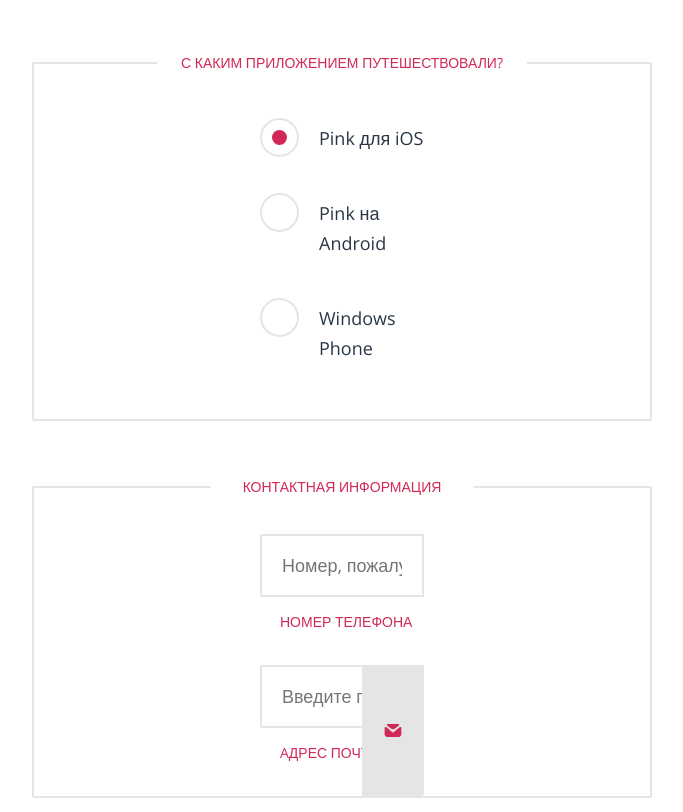
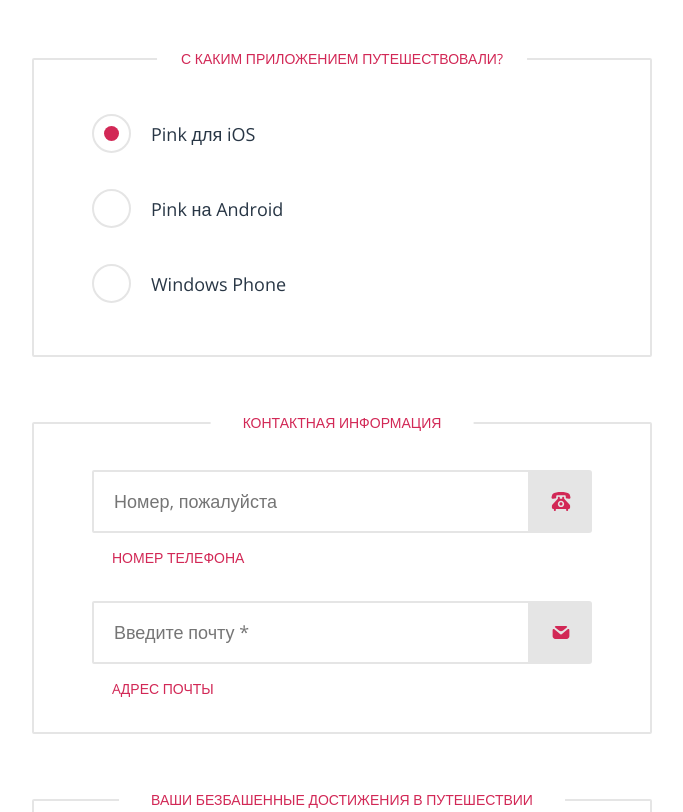
Before and after one commit to Klinkent/pink-template, a website built with webpack: page src/html/views/form.html in a window 1280 px wide. Shown: the part 962-1774 px from the top of the page, without its empty margins (298-981 px from the left). Built offline with nearby package versions, Linux system fonts and the light colour scheme.

Commit message:
фикс адаптива

```diff
--- a/src/scss/style.scss
+++ b/src/scss/style.scss
@@ -383,6 +383,18 @@
   }
 }
 
+/// ааааааа aaaaa
+@media (max-width: 659px) {
+
+  .form__fieldset-inner,
+  .form__title {
+    width: 320px;
+    padding-left: 20px;
+    padding-right: 20px;
+    margin: 0 auto;
+  }
+}
+
 .form {
   margin: 0;
   padding-top: 10px;
@@ -413,18 +425,9 @@
   }
 }
 
-.form__fieldset-inner,
-.form__title {
-  width: 320px;
-  padding-left: 20px;
-  padding-right: 20px;
-  margin: 0 auto;
-}
-
 .form__fieldset--achievements {
   background-color: rgb(242, 242, 242);
 }
-
 
 .form__field-text {
   display: -ms-flexbox;
@@ -459,6 +462,10 @@
   line-height: 30px;
   color: rgb(40, 54, 69);
   outline: 0;
+}
+
+.form__input-wrapper {
+  position: relative;
 }
 
 .form__text-label+.form__input-wrapper,
@@ -595,18 +602,6 @@
   margin-bottom: 43px;
 }
 
-
-@media (max-width: 659px) {
-
-  .form__fieldset-inner,
-  .form__title {
-    width: 320px;
-    padding-left: 20px;
-    padding-right: 20px;
-    margin: 0 auto;
-  }
-}
-
 .form__radio-fields {
   padding-top: 20px;
 }
@@ -692,17 +687,6 @@
   line-height: 18px;
   font-weight: 400;
   text-transform: uppercase;
-}
-
-@media (max-width: 659px) {
-
-  .form__fieldset-inner,
-  .form__title {
-    width: 320px;
-    padding-left: 20px;
-    padding-right: 20px;
-    margin: 0 auto;
-  }
 }
 
 @media (max-width: 659px) {
@@ -951,7 +935,6 @@
 // Начало @media 660
 // ============================================
 
-
 @media (min-width: 660px) {
   .intro__inner {
     width: 660px;
@@ -1022,13 +1005,6 @@
     margin-top: 0;
   }
 
-  .form__fieldset {
-    padding: 0;
-    margin-bottom: 65px;
-    border: 2px solid rgb(229, 229, 229);
-    border-radius: 2px;
-  }
-
   .form__fieldset--achievements {
     background-color: rgba(0, 0, 0, 0);
   }
@@ -1058,12 +1034,6 @@
     padding-left: 59px;
   }
 
-  .form__fieldset {
-    padding: 0;
-    margin-bottom: 65px;
-    border: 2px solid rgb(229, 229, 229);
-    border-radius: 2px;
-  }
 
   .form__fieldset--contacts {
     -ms-flex-order: -1;
@@ -1123,17 +1093,6 @@
     background-size: 18px 13px;
   }
 
-
-
-
-
-  .form__fieldset {
-    padding: 0;
-    margin-bottom: 65px;
-    border: 2px solid rgb(229, 229, 229);
-    border-radius: 2px;
-  }
-
   .form__fieldset--apps {
     background-color: rgba(0, 0, 0, 0);
     -ms-flex-order: -2;
@@ -1164,6 +1123,31 @@
   .form__radio-label {
     padding-left: 59px;
   }
+
+
+  @media (min-width: 660px) {
+    .form__input-wrapper--contacts::before {
+      content: "";
+      position: absolute;
+      top: 0;
+      right: 0;
+      width: 62px;
+      height: 100%;
+      border: 0;
+      border-top-right-radius: 3px;
+      border-bottom-right-radius: 3px;
+    }
+  }
+
+  .form__input-wrapper--phone::before {
+    background: rgb(229, 229, 229) url(../img/icon-phone.svg) no-repeat center;
+    background-size: 20px 19px;
+  }
+
+  .form__input-wrapper--contacts {
+    padding-right: 62px;
+  }
+
 }
 
 @media (max-width: 960px) {
```
